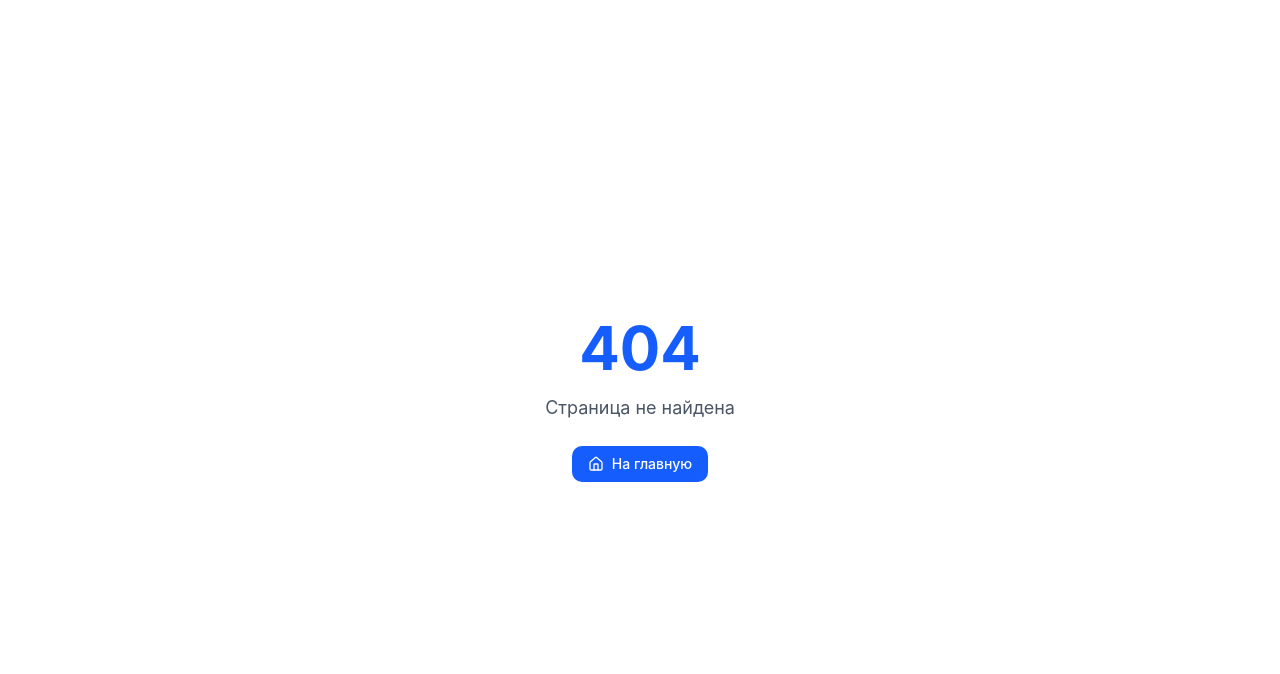
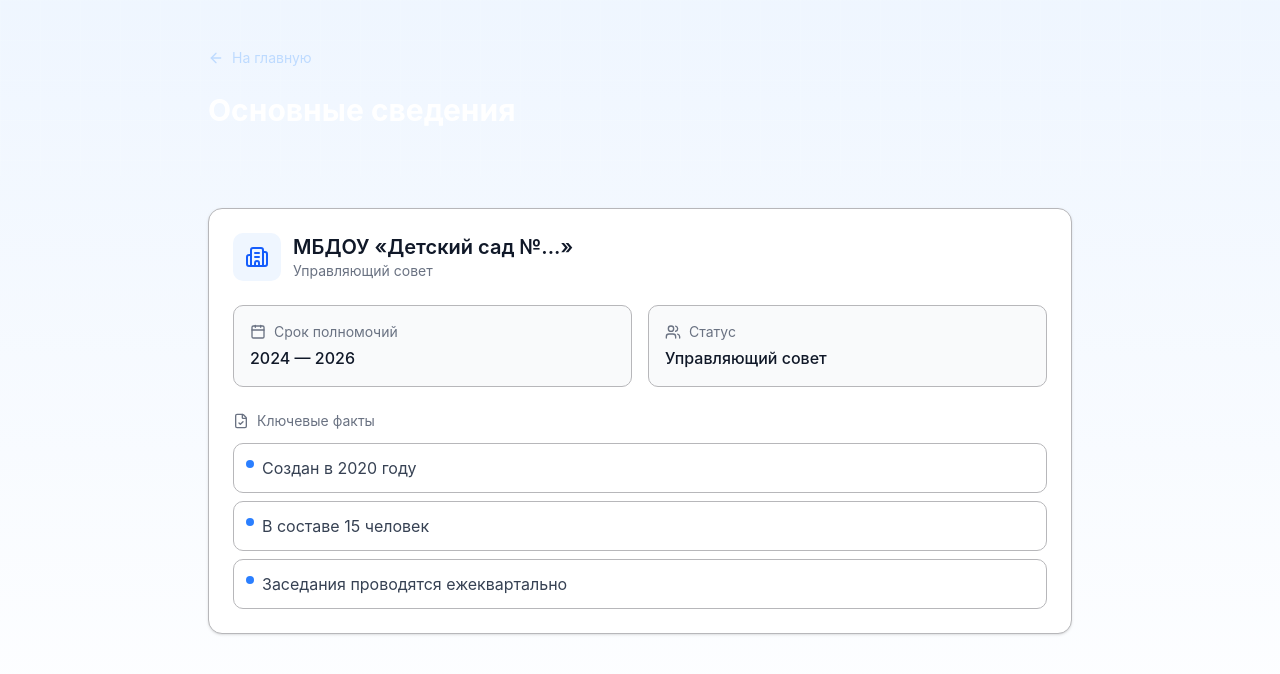
Before and after one commit to Vik725/personal-notes, a Next.js app: page /about in a window 1280 px wide. Before the commit this address had no page. Shown: the top 674 px of the page. Built offline with nearby package versions, Linux system fonts and the light colour scheme.

Commit message:
Create page.tsx

```diff
--- /dev/null
+++ b/app/about/page.tsx
@@ -0,0 +1,90 @@
+import Link from "next/link";
+import { ArrowLeft, Building2, Calendar, Users, FileCheck } from "lucide-react";
+
+const defaultInfo = {
+  institutionName: "МБДОУ «Детский сад №...»",
+  councilStatus: "Управляющий совет",
+  termStart: "2024",
+  termEnd: "2026",
+  keyFacts: [
+    "Создан в 2020 году",
+    "В составе 15 человек",
+    "Заседания проводятся ежеквартально",
+  ],
+};
+
+export default function AboutPage() {
+  const info = defaultInfo;
+
+  return (
+    <div className="min-h-screen bg-gradient-to-b from-blue-50 to-white">
+      {/* Header */}
+      <div className="gradient-hero-vibrant pattern-grid text-white">
+        <div className="mx-auto max-w-4xl px-4 py-12">
+          <Link
+            href="/"
+            className="inline-flex items-center gap-2 text-sm text-blue-200 hover:text-white transition-colors mb-6"
+          >
+            <ArrowLeft className="h-4 w-4" />
+            На главную
+          </Link>
+          <h1 className="text-2xl font-bold sm:text-3xl">Основные сведения</h1>
+        </div>
+      </div>
+
+      {/* Content */}
+      <div className="mx-auto max-w-4xl px-4 py-8">
+        <div className="rounded-xl border bg-white p-6 shadow-sm">
+          <div className="flex items-center gap-3 mb-6">
+            <div className="flex h-12 w-12 items-center justify-center rounded-lg bg-blue-50 text-blue-600">
+              <Building2 className="h-6 w-6" />
+            </div>
+            <div>
+              <h2 className="text-xl font-semibold text-gray-900">
+                {info.institutionName}
+              </h2>
+              <p className="text-sm text-gray-500">{info.councilStatus}</p>
+            </div>
+          </div>
+
+          <div className="grid gap-4 sm:grid-cols-2">
+            <div className="rounded-lg border bg-gray-50 p-4">
+              <div className="flex items-center gap-2 text-sm text-gray-500 mb-1">
+                <Calendar className="h-4 w-4" />
+                Срок полномочий
+              </div>
+              <p className="font-medium text-gray-900">
+                {info.termStart} — {info.termEnd}
+              </p>
+            </div>
+            <div className="rounded-lg border bg-gray-50 p-4">
+              <div className="flex items-center gap-2 text-sm text-gray-500 mb-1">
+                <Users className="h-4 w-4" />
+                Статус
+              </div>
+              <p className="font-medium text-gray-900">{info.councilStatus}</p>
+            </div>
+          </div>
+
+          <div className="mt-6">
+            <div className="flex items-center gap-2 text-sm text-gray-500 mb-3">
+              <FileCheck className="h-4 w-4" />
+              Ключевые факты
+            </div>
+            <ul className="space-y-2">
+              {info.keyFacts.map((fact, i) => (
+                <li
+                  key={i}
+                  className="flex items-start gap-2 rounded-lg border bg-white p-3"
+                >
+                  <span className="mt-1 flex h-2 w-2 shrink-0 rounded-full bg-blue-500" />
+                  <span className="text-gray-700">{fact}</span>
+                </li>
+              ))}
+            </ul>
+          </div>
+        </div>
+      </div>
+    </div>
+  );
+}
```
